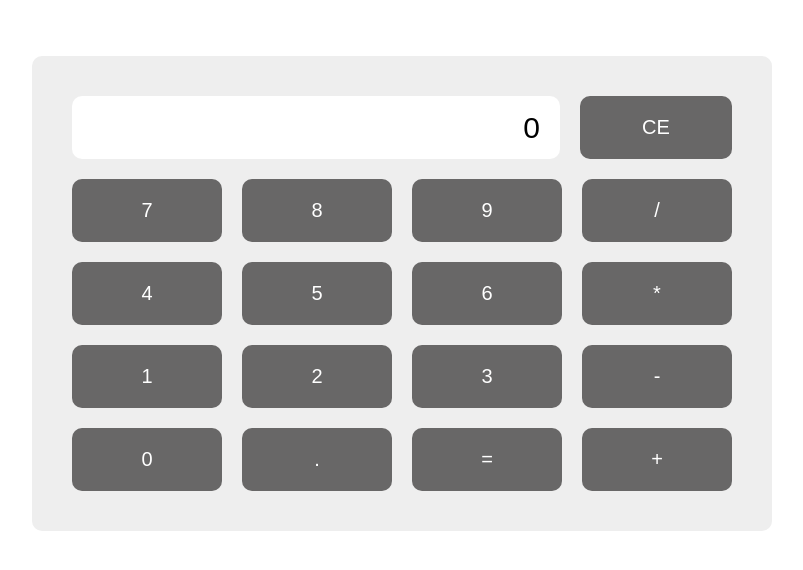
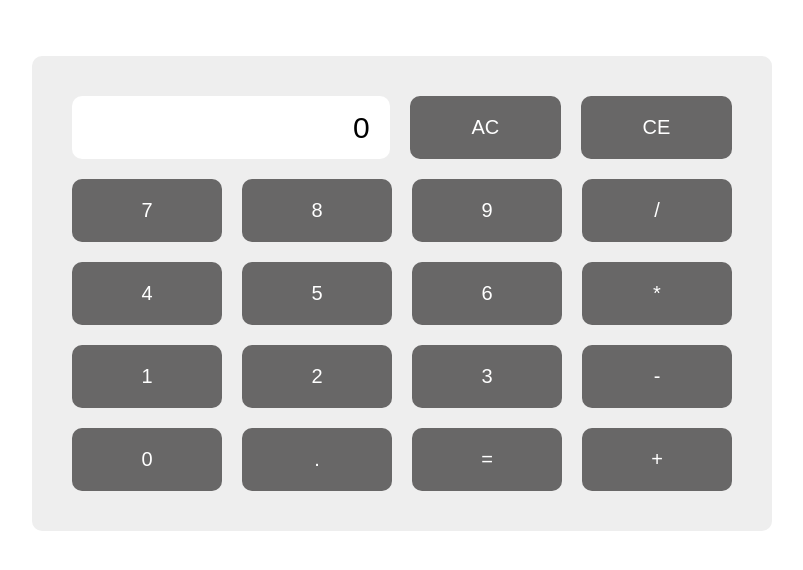
Before and after one commit to k-hain/calculator, a plain HTML site: page index.html in a window 1280 px wide. Shown: the whole page, without its empty margins (246-1049 px from the left). Drawn offline with Linux system fonts and the light colour scheme.

Commit message:
Add clear all button

```diff
--- a/index.html
+++ b/index.html
@@ -15,6 +15,7 @@
       <div id="calculator">
         <div class="btnRow">
           <div id="display">0</div>
+          <button id="ac">AC</button>
           <button id="ce">CE</button>
         </div>
         <div class="btnRow">
--- a/styles.css
+++ b/styles.css
@@ -46,7 +46,7 @@ button {
   background-color: white;
   border-radius: .5rem;
   padding: 0 1rem;
-  width: 26rem;
+  width: 17rem;
   text-align: right;
   font-size: 1.5rem;
 }
```
